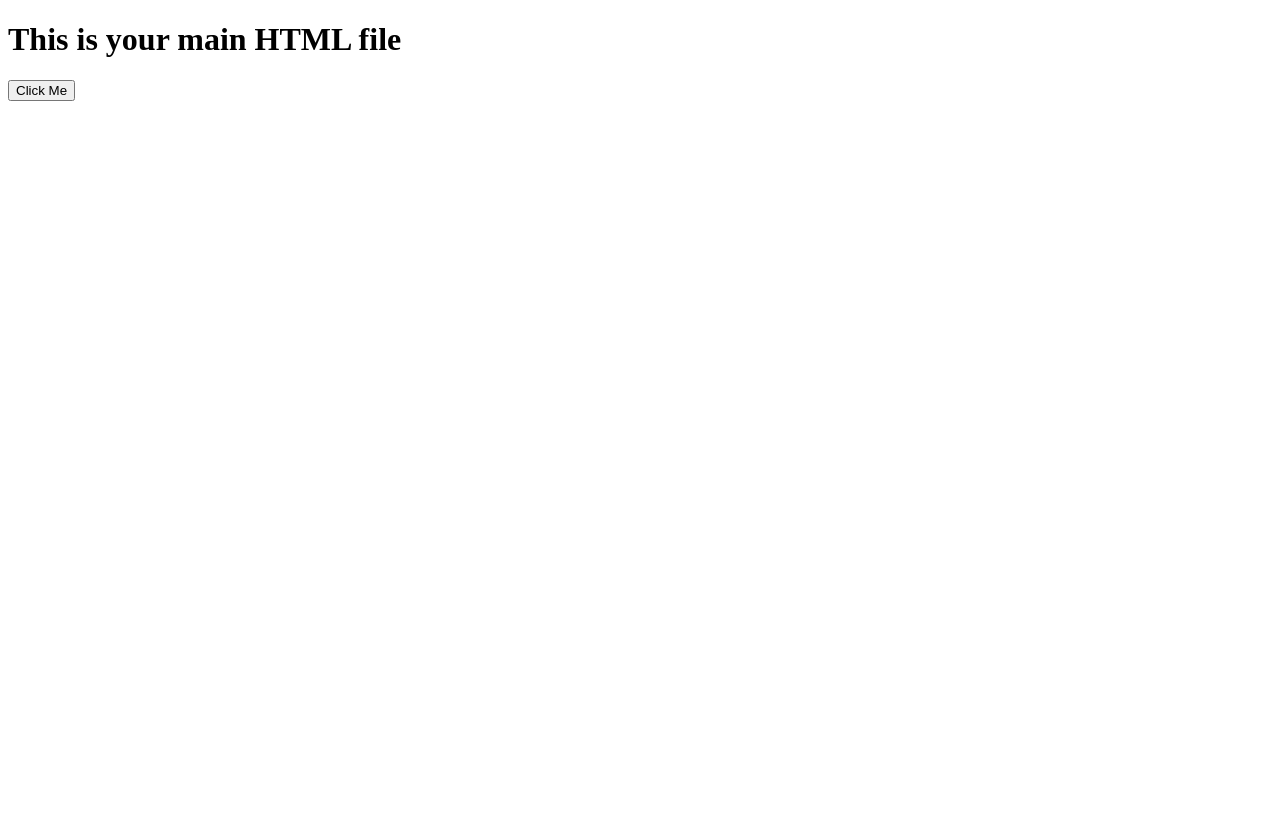
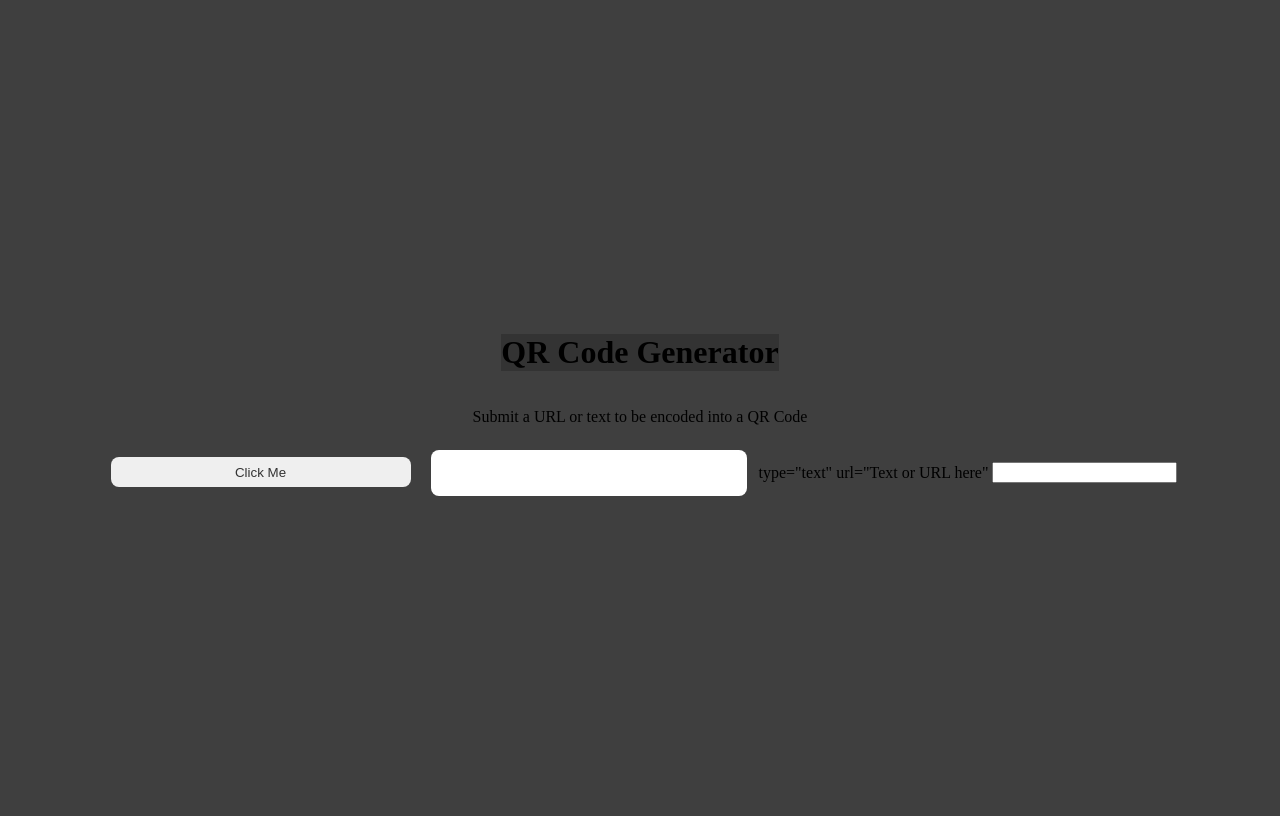
Before and after one commit to had2020/QR-coder, a Flask app: page / in a window 1280 px wide. Before the commit the page ends 101 px from the top, so only its background shows below. Run offline with Flask 3, Linux system fonts and the light colour scheme.

Commit message:
modfiing stlyes

```diff
--- a/main.py
+++ b/main.py
@@ -1,8 +1,9 @@
 from flask import Flask, render_template, request
+from flask_cors import CORS
 from generatecode import generate_qrcode
 
 app = Flask(__name__)
-
+CORS(app)
 
 @app.route('/')
 def index():
--- a/templates/index.html
+++ b/templates/index.html
@@ -6,10 +6,48 @@
   <meta name="viewport" content="width=device-width, initial-scale=1.0">
   <title>Document</title>
 </head>
-<body>
-  <h1>This is your main HTML file</h1>
-  <form action="/process" method="POST">
-      <button type="submit">Click Me</button>
-  </form>
+<style type="text/css">
+    .title {
+        text-align: center;
+        background-color: #333;
+    }
+    .container {
+        display: flex;
+        flex-direction: column;
+        align-items: center;
+        justify-content: center;
+        height: 100vh;
+    }
+    .body {
+      background-color: #3f3f3f;
+    }
+    .input {
+      color: #333;
+      width: 300px;
+      height: 30px;
+      padding: 0.5rem;
+      border-radius: 0.5rem;
+      border: none;
+      margin: 0.5rem;
+    }
+    .button {
+      color: #333;
+      width: 300px;
+      height: 30px;
+      padding: 0.5rem;
+      border-radius: 0.5rem;
+      border: none;
+      margin: 0.5rem;
+    }
+</style>
+<body class="body">
+  <div class="container">
+    <h1 class="title">QR Code Generator</h1>
+    <p>Submit a URL or text to be encoded into a QR Code</p>
+    <form action="/process" method="POST">
+        <button class="button" type="submit">Click Me</button>
+        <input class="input"> type="text" url="Text or URL here" <input/>
+    </form>
+  </div>
 </body>
 </html>
```
